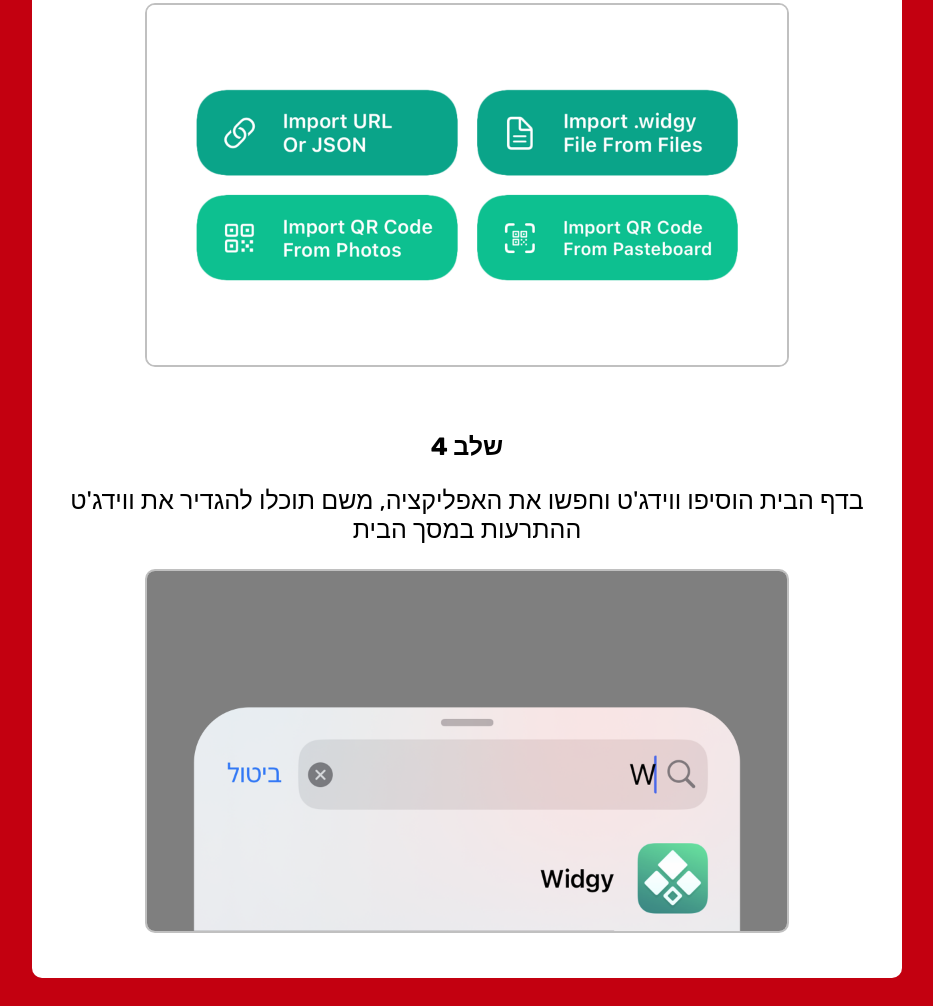
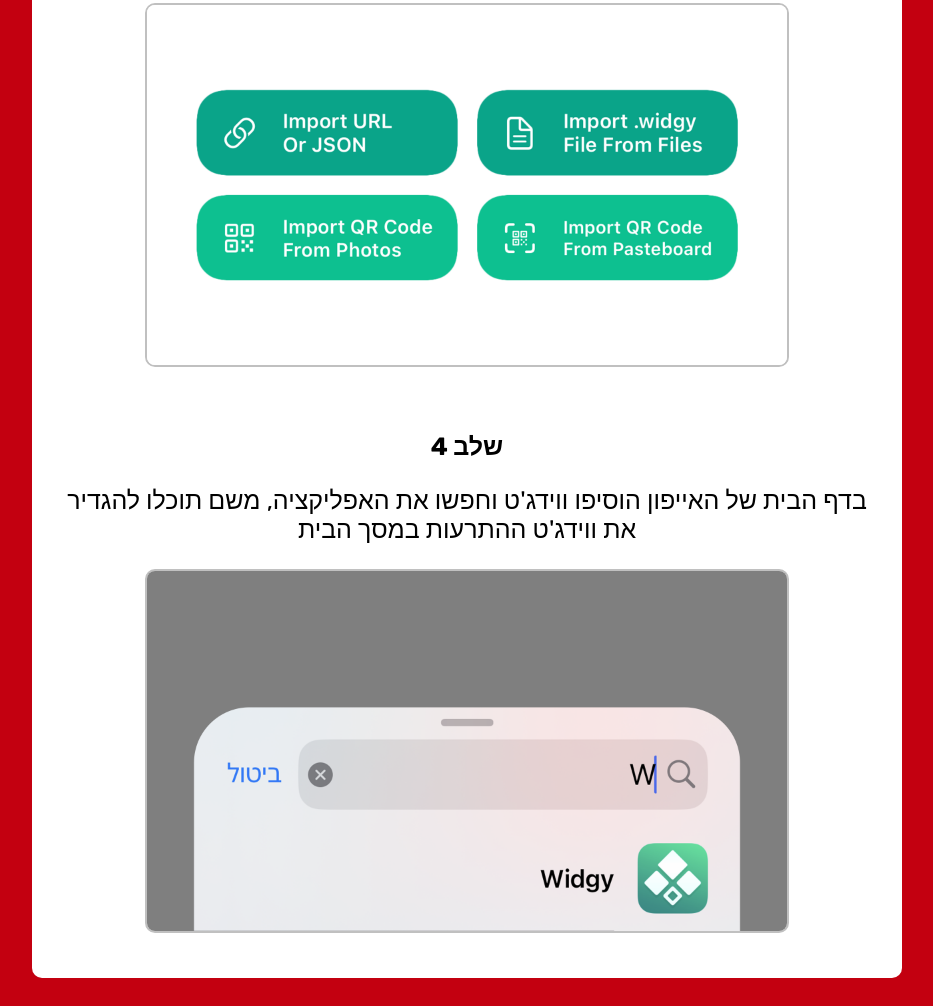
Before and after one commit to ArianL23/ArianL23.github.io, a plain HTML site: page alerts_widget/tutorial.html in a window 1280 px wide. Shown: the part 2313-3319 px from the top of the page, without its empty margins (173-1106 px from the left). Drawn offline with Linux system fonts and the light colour scheme.

Commit message:
Add files via upload

```diff
--- a/alerts_widget/tutorial.html
+++ b/alerts_widget/tutorial.html
@@ -3,7 +3,7 @@
 
 <head>
     <meta charset="UTF-8">
-    <meta name="viewport" content="width=device-width, initial-scale=0.8">
+    <meta name="viewport" content="width=device-width, initial-scale=0.5">
     <title>ווידג'ט התרעות על ירי טילים</title>
     <link rel="icon" type="image/x-icon" href="favicon.ico">
 
@@ -109,7 +109,7 @@
         <br><br>
         <h1>שלב 4</h1>
         <center>
-            <p>בדף הבית הוסיפו ווידג'ט וחפשו את האפליקציה, משם תוכלו להגדיר את ווידג'ט ההתרעות במסך הבית</p>
+            <p>בדף הבית של האייפון הוסיפו ווידג'ט וחפשו את האפליקציה, משם תוכלו להגדיר את ווידג'ט ההתרעות במסך הבית</p>
             <img src="img/T4.png" style="border: 2px solid Silver;">
         </center>
     </div>
```
